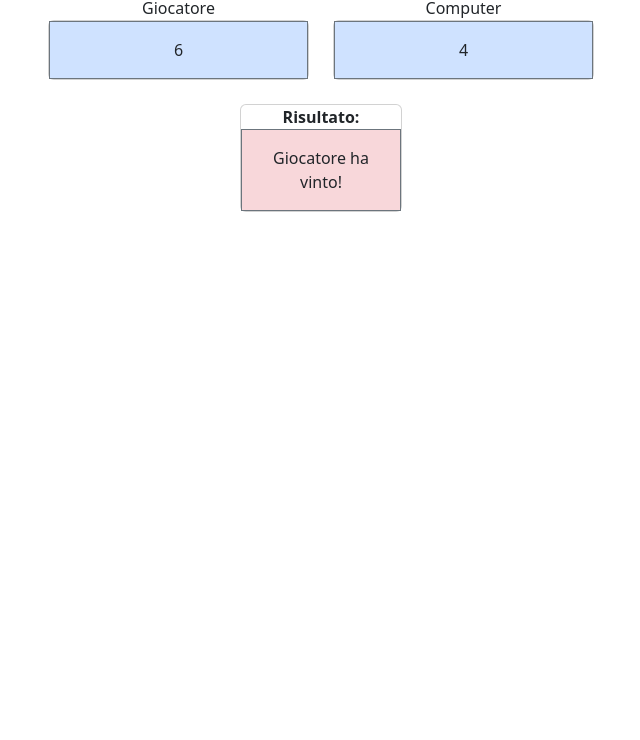
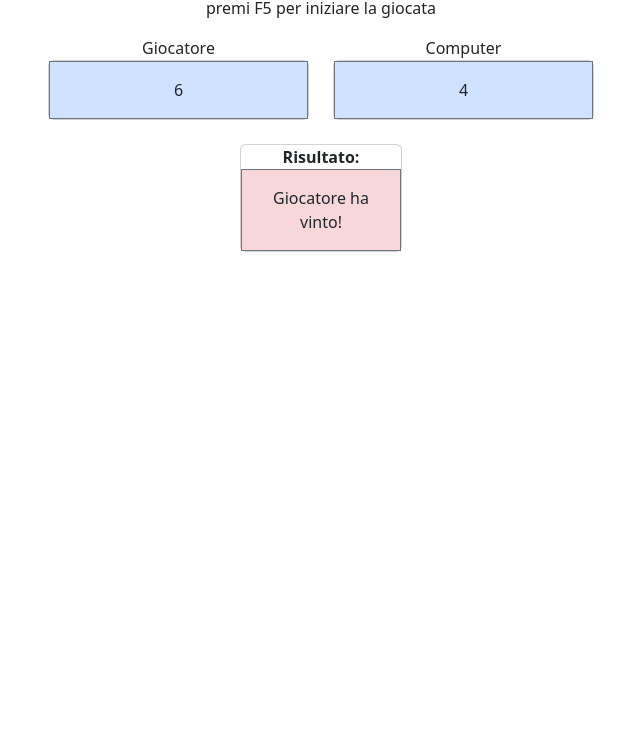
Before and after one commit to NicolaTeora/Dadi, a plain HTML site: page index.html in a window 1280 px wide. Shown: the part 60-800 px from the top of the page, without its empty margins (319-959 px from the left). Drawn offline with nearby package versions, Linux system fonts and the light colour scheme.

Commit message:
fix html

```diff
--- a/index.html
+++ b/index.html
@@ -20,6 +20,7 @@
 <body>
     <div class="container text-center">
         <h1>Lancio dei Dadi</h1>
+        <p class="fw-lighter">premi F5 per iniziare la giocata</p>
 
         <div class="row justify-content-md-center">
             <div class="col-3">
```
